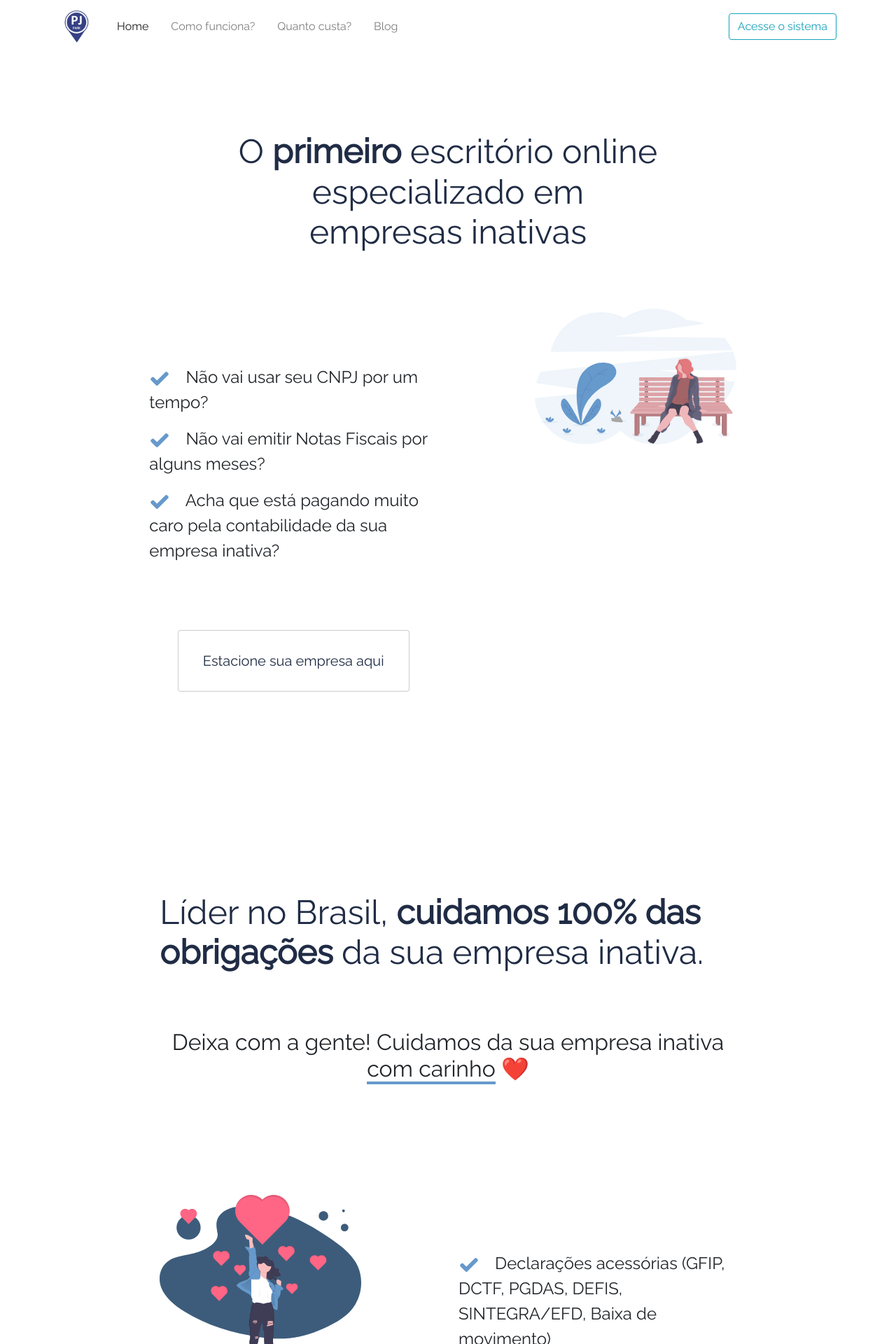
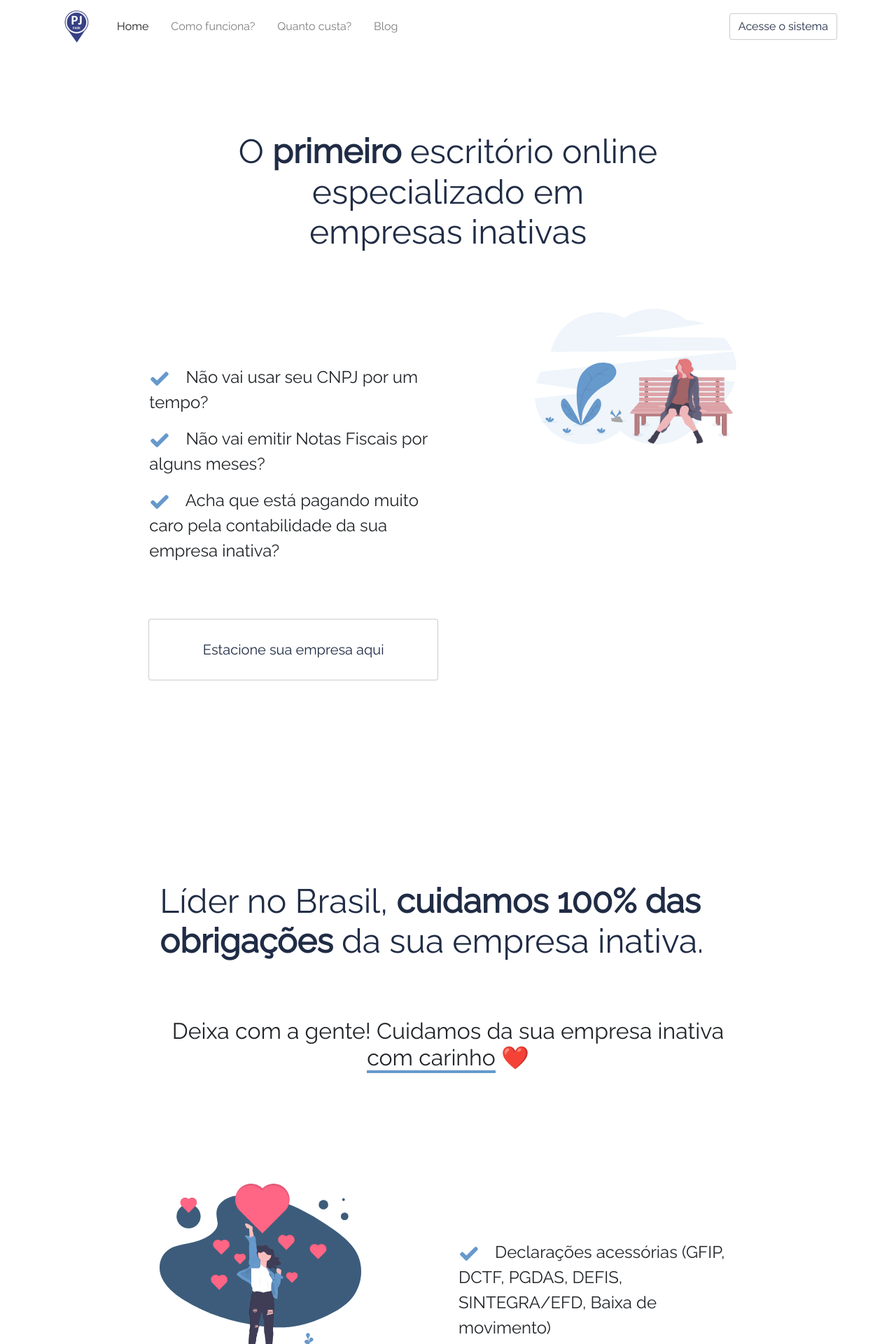
Before and after one commit to dakoctba/pjpark.github.io, a Jekyll site: the page built from index.html, in a window 1280 px wide. Shown: the top 1920 px of the page at 70% size. Built offline with Jekyll 4.4.1, drawn with Linux system fonts in a browser that asks for light colours; some of the changed text lies outside the part shown.

Commit message:
feat: btn block

```diff
--- a/_includes/header.html
+++ b/_includes/header.html
@@ -22,7 +22,7 @@
         <li class="nav-link {% if page.url contains '/blog/' %}active{% endif %}"><a class="nav-link" href="/blog">Blog</a></li>
       </ul>
 
-      <a class="btn btn-outline-info" href="{{ app_path }}" target="_blank">Acesse o sistema</a>
+      <a class="btn btn-outline-info bordershadow" href="{{ app_path }}" target="_blank">Acesse o sistema</a>
     </div>
 </div>
 </nav>
--- a/_sass/_button.scss
+++ b/_sass/_button.scss
@@ -1,30 +1,4 @@
-// .boxshadow {
-//   position: relative;
-//   -moz-box-shadow: 1px 2px 4px rgba(0, 0, 0,0.5);
-//   -webkit-box-shadow: 1px 2px 4px rgba(0, 0, 0, .5);
-//   box-shadow: 1px 2px 4px rgba(0, 0, 0, .5);
-//   padding: 10px;
-//   background: $color-initial;
-
-//   &::after {
-//     content: '';
-//     position: absolute;
-//     z-index: -1; /* hide shadow behind image */
-//     -webkit-box-shadow: 0 15px 20px rgba(0, 0, 0, 0.3);
-//     -moz-box-shadow: 0 15px 20px rgba(0, 0, 0, 0.3);
-//     box-shadow: 0 15px 20px rgba(0, 0, 0, 0.3);
-//     width: 70%;
-//     left: 15%; /* one half of the remaining 30% */
-//     height: 100px;
-//     bottom: 0;
-//   }
-// }
-
 .bordershadow {
-  margin-top: 5rem;
-
-  width: 80%;
-  line-height: 70px;
   text-align: center;
   border-radius: 3px;
   border: none;
@@ -40,3 +14,8 @@
     box-shadow: 0 0 6px rgba(35, 173, 255, 1);
   }
 }
+
+.btn-block {
+  margin-top: 5rem;
+  line-height: 70px;
+}
--- a/index.html
+++ b/index.html
@@ -6,22 +6,22 @@ layout: page
 
   <div class="area">
     <div class="row">
-      <div class="col text-center">
+      <div class="col-md text-center">
         <h1>O <strong>primeiro</strong> escritório online especializado em <br>empresas inativas</h1>
       </div>
     </div>
 
     <div class="row">
-      <div class="col area-info">
+      <div class="col-md area-info">
         <p><img src="/assets/images/svg/check.svg" class="icon icon-check"> Não vai usar seu CNPJ por um tempo?</p>
         <p><img src="/assets/images/svg/check.svg" class="icon icon-check"> Não vai emitir Notas Fiscais por alguns meses?</p>
         <p><img src="/assets/images/svg/check.svg" class="icon icon-check"> Acha que <span class="yellow-highlight">está pagando muito caro pela contabilidade da sua empresa inativa?</span></p>
 
         <p class="text-center">
-          <a href="https://app.pjpark.com.br" class="btn btn-lg btn-primary bordershadow">Estacione sua empresa aqui</a>
+          <a href="https://app.pjpark.com.br" class="btn btn-lg btn-block btn-primary bordershadow">Estacione sua empresa aqui</a>
         </p>
       </div>
-      <div class="col text-right d-none d-sm-block">
+      <div class="col-md text-right">
         <img src="/assets/images/svg/thoughts.svg" class="img-fluid">
       </div>
     </div>
@@ -29,29 +29,29 @@ layout: page
 
   <div id="como-funciona" class="area">
     <div class="row">
-      <div class="col">
+      <div class="col-md">
         <h1>Líder no Brasil, <strong>cuidamos 100% das obrigações</strong> da sua empresa inativa.</h1>
       </div>
     </div>
 
     <div class="row">
-      <div class="col">
+      <div class="col-md">
         <h2 class="text-center">Deixa com a gente! Cuidamos da sua empresa inativa <span>com carinho</span> ❤️</h2>
       </div>
     </div>
 
     <div class="row">
-      <div class="col d-none d-sm-block">
+      <div class="col-md">
         <img src="/assets/images/svg/super_thank_you.svg" class="img-fluid">
       </div>
-      <div class="col area-info">
+      <div class="col-md area-info">
         <p><img src="/assets/images/svg/check.svg" class="icon icon-check"> Declarações acessórias (GFIP, DCTF, PGDAS, DEFIS, SINTEGRA/EFD, Baixa de movimento)</p>
         <p><img src="/assets/images/svg/check.svg" class="icon icon-check"> Certificado de empresa regularizada</p>
         <p><img src="/assets/images/svg/check.svg" class="icon icon-check"> <span class="yellow-highlight">Parcelamento de débitos</span></p>
         <p><img src="/assets/images/svg/check.svg" class="icon icon-check"> Reativação com 1 clique</p>
 
         <p class="text-center">
-          <a href="https://app.pjpark.com.br" class="btn btn-lg btn-primary bordershadow">Apenas R$ 29,90 mês*</a>
+          <a href="https://app.pjpark.com.br" class="btn btn-lg btn-block btn-primary bordershadow">Apenas R$ 29,90 mês*</a>
         </p>
       </div>
     </div>
@@ -59,22 +59,22 @@ layout: page
 
   <div id="o-que-fazemos" class="area">
     <div class="row">
-      <div class="col">
+      <div class="col-md">
         <h2 class="text-center">Reunimos competência, experiência e <span>tecnologia</span> com a paixão do nosso time</h2>
       </div>
     </div>
 
     <div class="row">
-      <div class="col area-info">
+      <div class="col-md area-info">
         <p><img src="/assets/images/svg/check.svg" class="icon icon-check"> Pretende retomar (um dia) as atividades da empresa?</p>
         <p><img src="/assets/images/svg/check.svg" class="icon icon-check"> É brasileiro e <span class="yellow-highlight">não desiste nunca?</span></p>
         <p><img src="/assets/images/svg/check.svg" class="icon icon-check"> Vai ser o próximo Bill Gates, Mark Zuckerberg ou [nome do seu empreendedor favorito aqui]?</p>
 
         <p class="text-center my-6">
-          <a href="https://pjpark.com.br" class="btn btn-lg btn-primary bordershadow">Contrate a PJ Park</a>
+          <a href="https://pjpark.com.br" class="btn btn-lg btn-block btn-primary bordershadow">Contrate a PJ Park</a>
         </p>
       </div>
-      <div class="col text-right d-none d-sm-block">
+      <div class="col-md text-right">
         <img src="/assets/images/svg/alien_science.svg" class="img-fluid">
       </div>
     </div>
@@ -82,16 +82,16 @@ layout: page
 
   <div id="quanto-custa" class="area">
     <div class="row">
-      <div class="col text-center">
+      <div class="col-md text-center">
         <h1>Quem somos? Aonde vivemos?<br><del><small>Como nos reproduzimos?</small></del></h1>
       </div>
     </div>
 
     <div class="row">
-      <div class="col text-center d-none d-sm-block">
+      <div class="col-md text-center">
         <img src="/assets/images/svg/best_place.svg" class="img-fluid">
       </div>
-      <div class="col area-info">
+      <div class="col-md area-info">
 
         <p>A <strong>PJ Park</strong> é uma startup construída com amor em Curitiba ❤️</p>
 
@@ -102,9 +102,9 @@ layout: page
     </div>
 
     <div class="row">
-      <div class="col-md-8 offset-md-2">
+      <div class="col-md">
         <p class="text-center my-6">
-          <a href="https://app.pjpark.com.br" class="btn btn-lg btn-primary bordershadow">Contratar a PJ Park</a>
+          <a href="https://app.pjpark.com.br" class="btn btn-lg btn-block btn-primary bordershadow">Contratar a PJ Park</a>
         </p>
       </div>
     </div>
@@ -114,9 +114,9 @@ layout: page
   <div class="area">
 
     <div class="row">
-      <div class="col">
+      <div class="col-md">
         <p class="text-center">
-          <small><small>* A mensalidade de R$ 29,90 é oferecida no plano anual. <a href="/planos">Conheça todos os nossos planos</a></small></small>
+          <small><small>* A mensalidade de R$ 29,90 é oferecida no plano anual. <a href="/planos">Conheça todos os nossos planos.</a></small></small>
         </p>
       </div>
     </div>
```
